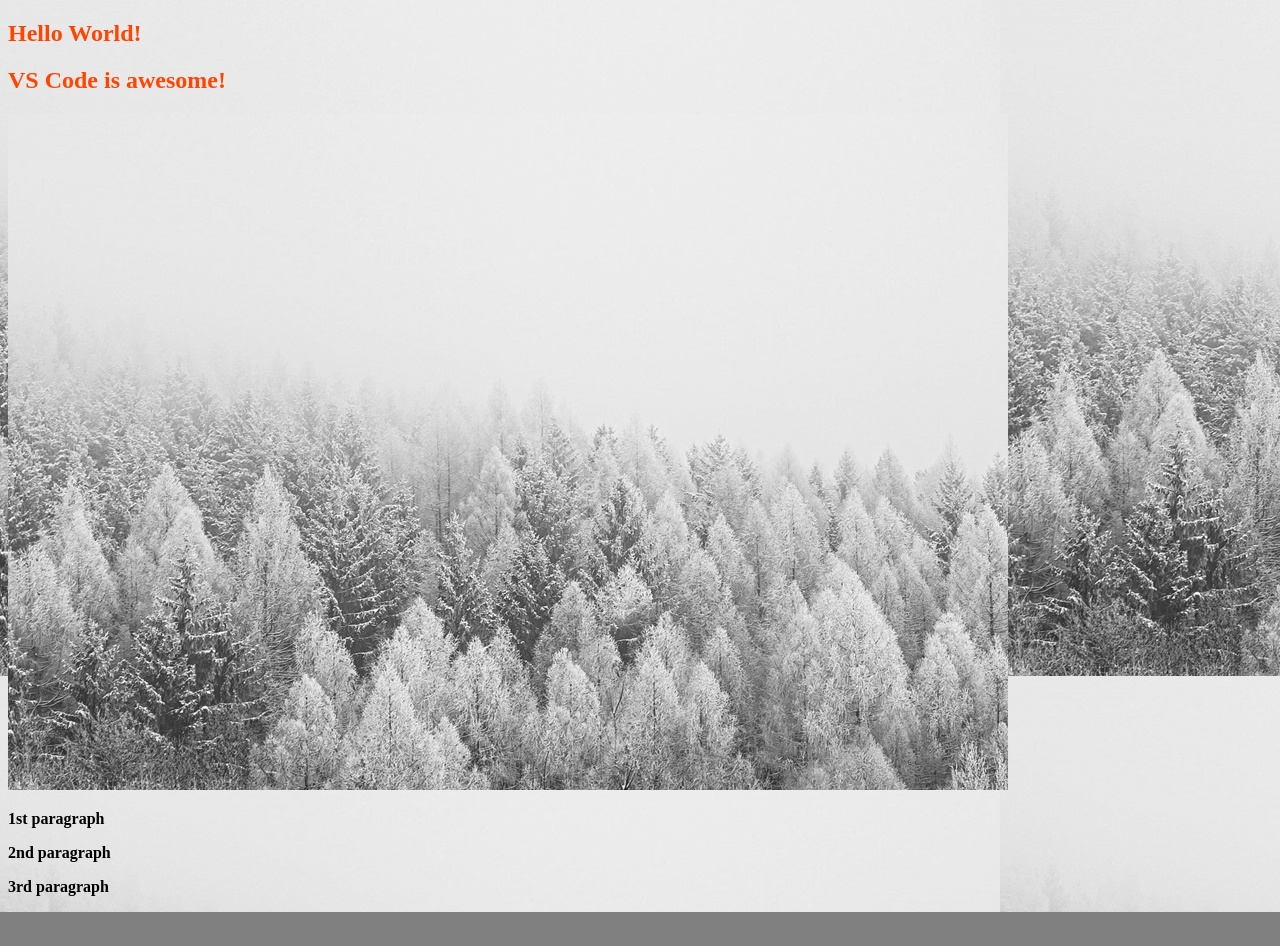
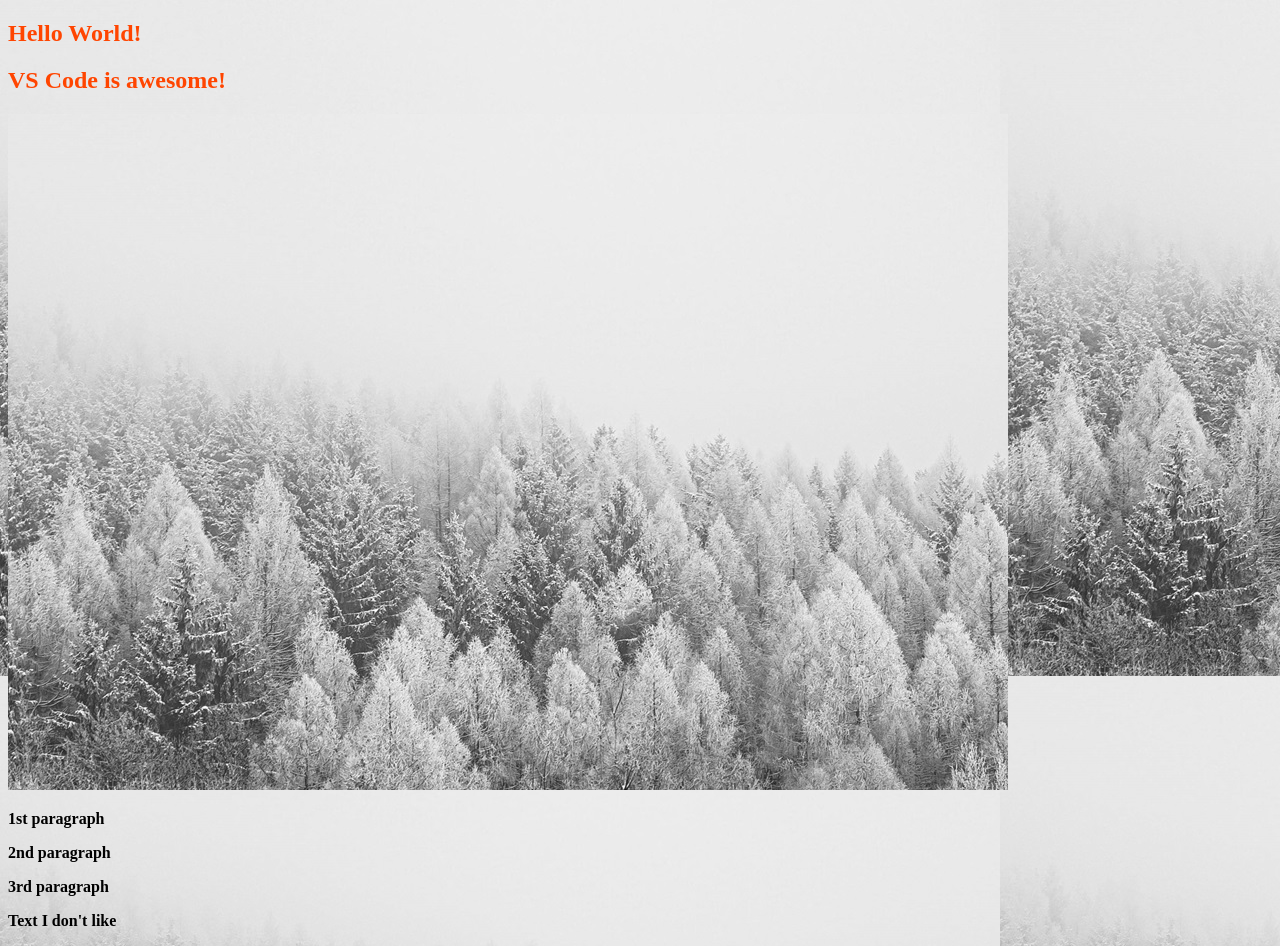
Before and after one commit to Pacman0126/my-first-project, a plain HTML site: page index.html in a window 1280 px wide. Before the commit the page ends 912 px from the top, so only its background shows below. Drawn offline with Linux system fonts and the light colour scheme.

Commit message:
Added new par to index.html

```diff
--- a/index.html
+++ b/index.html
@@ -13,5 +13,6 @@
      <p>1st paragraph</p>
      <p>2nd paragraph</p>
      <p>3rd paragraph</p>
+     <p>Text I don't like</p>
 </body>
 </html>
```
